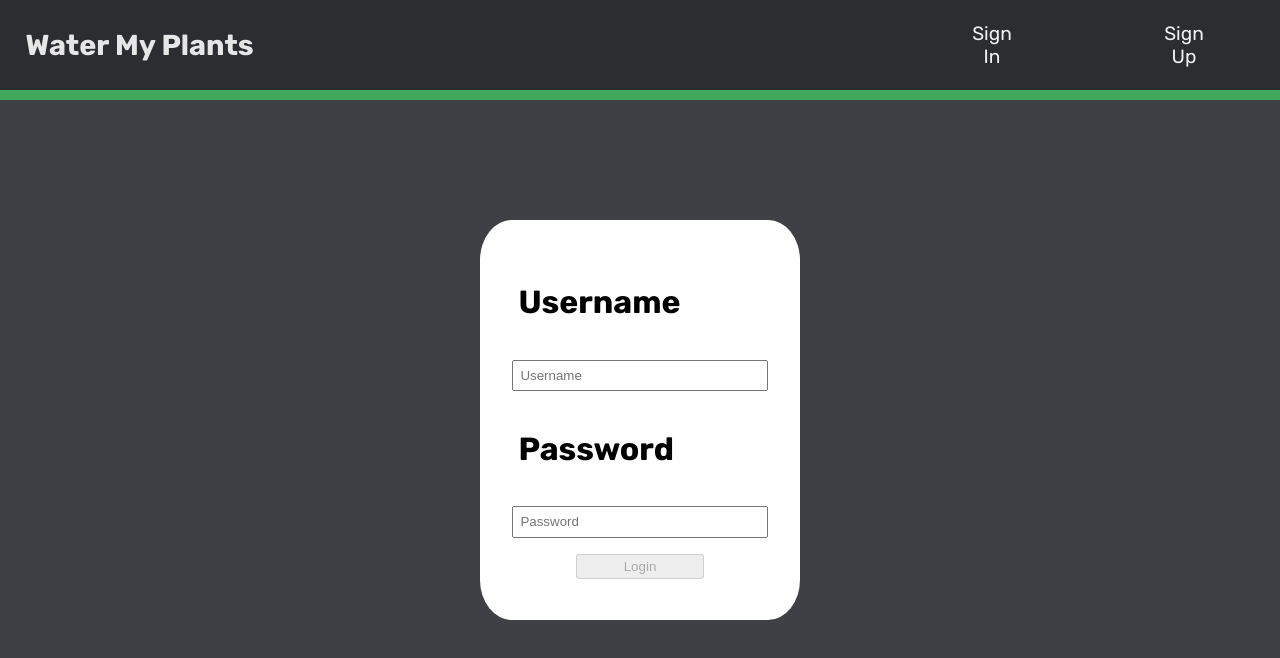
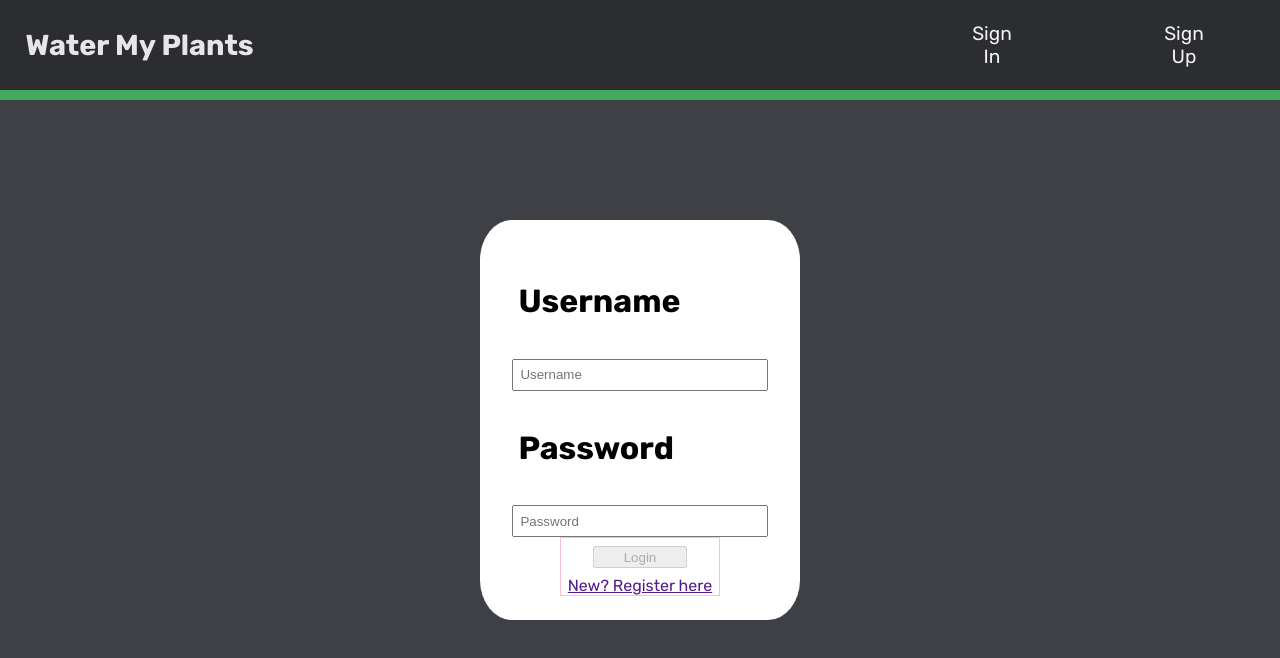
Before and after one commit to BW-Water-My-Plants-1/Front-end, a React (Create React App) app in the folder water-my-plants/: page /login in a window 1280 px wide. Shown: the top 658 px of the page. Built offline with nearby package versions, Linux system fonts and the light colour scheme; no server answers.

Commit message:
added register button

```diff
--- a/water-my-plants/src/components/Login.js
+++ b/water-my-plants/src/components/Login.js
@@ -1,5 +1,7 @@
 import React from 'react'
 import styled from 'styled-components'
+import Register from './Register'
+import { BrowserRouter as Router, Route, Switch } from 'react-router-dom'
 
 const StyledDiv = styled.div`
     display: flex;
@@ -33,14 +35,17 @@ const StyledInput = styled.input`
 
 const StyledSubmit = styled.button`
     padding: 1%;
-    margin: 5%;
-    width: 40%;
+    margin: 5% auto;
+    width: 60%;
 `
 
 const ButtonDiv = styled.div`
     display: flex;
+    flex-direction: column;
     justify-content: center;
-    width: 100%;
+    border: 1px solid pink;
+    width: 50%;
+    text-align: center;
 `
 
 const Login = ({inputChange, submit, values, disabled, errors}) => {
@@ -86,6 +91,7 @@ const Login = ({inputChange, submit, values, disabled, errors}) => {
 
                 <ButtonDiv>
                 <StyledSubmit disabled={disabled}>Login</StyledSubmit>
+                <a href="">New? Register here</a>
                 </ButtonDiv>
                 </LoginDiv>
             </form>
```
Also changed, not shown: 1 other file (tests, documents, lock files or other folders).
